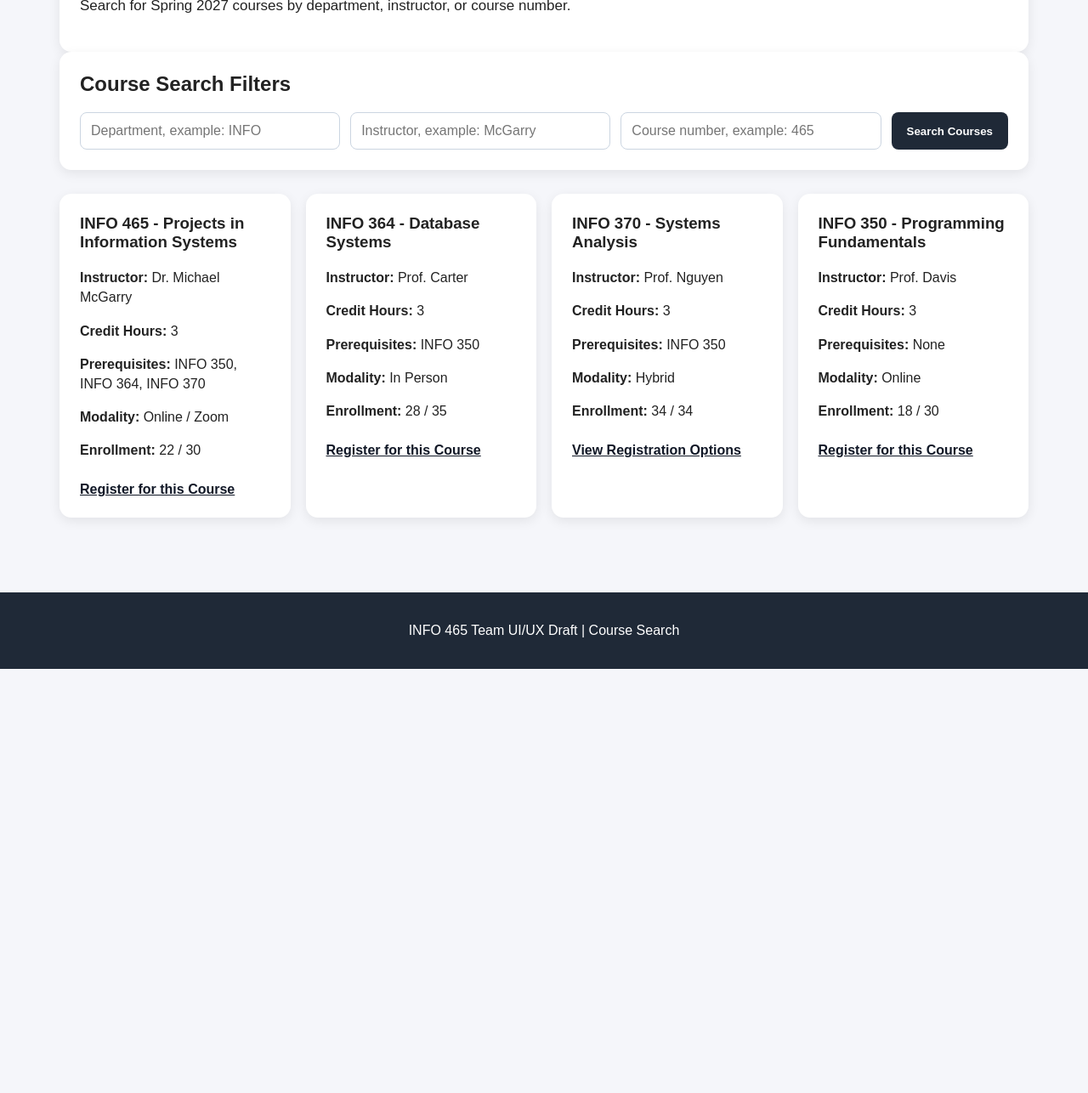
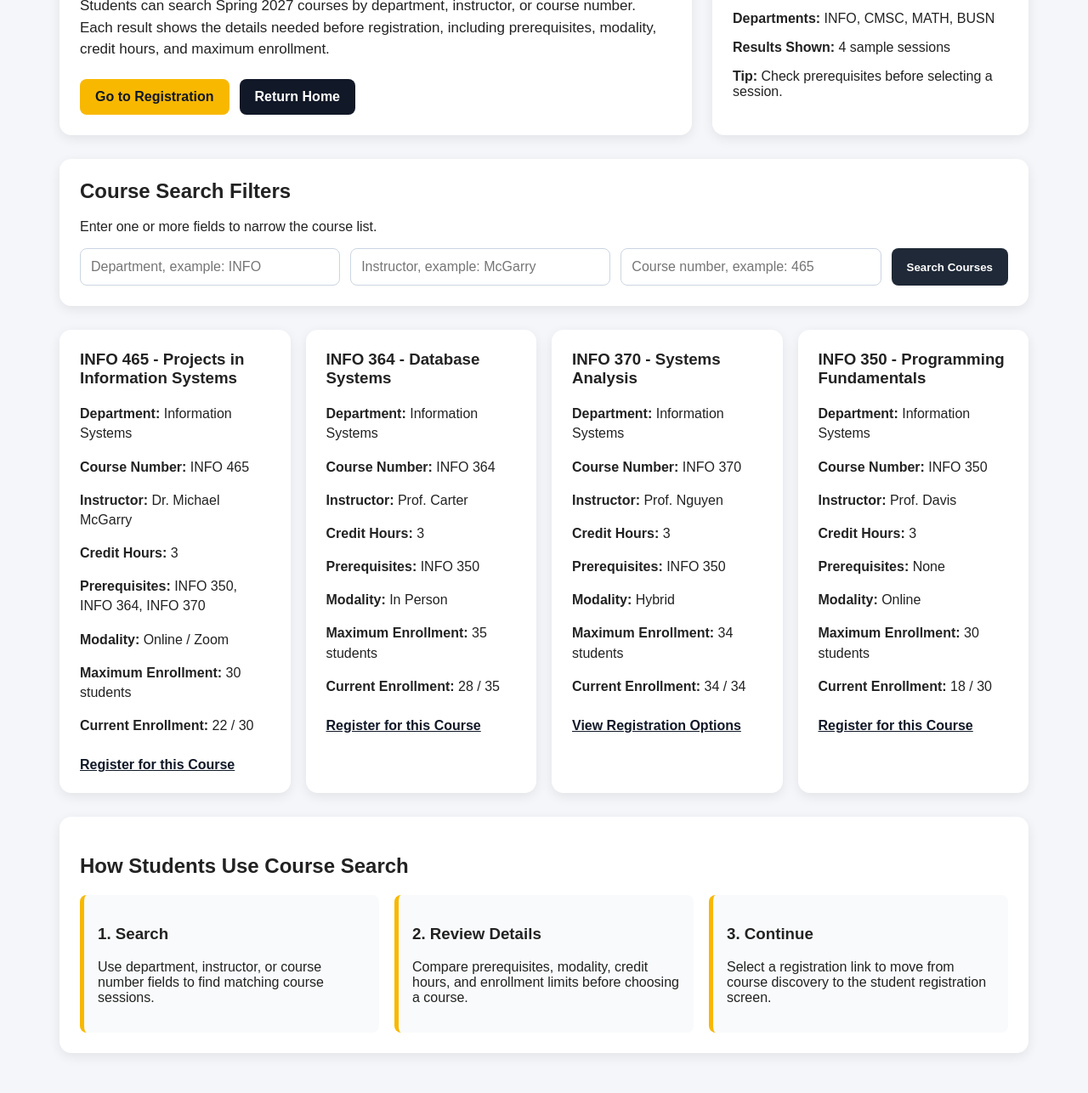
Before and after one commit to singh1563/INFO-465-Team-Project, a plain HTML site: page course_search.html in a window 1280 px wide. Shown: the part 267-1553 px from the top of the page at 85% size. Before the commit the page ends 1054 px from the top, so only its background shows below. Drawn offline with Linux system fonts and the light colour scheme.

Commit message:
Completed course search screen

```diff
--- a/course_search.html
+++ b/course_search.html
@@ -27,13 +27,33 @@
   </header>
 
   <main>
-    <section class="hero-text">
-      <h2>Search Available Courses</h2>
-      <p>Search for Spring 2027 courses by department, instructor, or course number.</p>
+    <section class="hero">
+      <div class="hero-text">
+        <h2>Search Available Courses</h2>
+        <p>
+          Students can search Spring 2027 courses by department, instructor, or course number.
+          Each result shows the details needed before registration, including prerequisites,
+          modality, credit hours, and maximum enrollment.
+        </p>
+
+        <div class="hero-actions">
+          <a class="primary-btn" href="registration.html">Go to Registration</a>
+          <a class="secondary-btn" href="index.html">Return Home</a>
+        </div>
+      </div>
+
+      <div class="status-card">
+        <h3>Search Status</h3>
+        <p><strong>Term:</strong> Spring 2027</p>
+        <p><strong>Departments:</strong> INFO, CMSC, MATH, BUSN</p>
+        <p><strong>Results Shown:</strong> 4 sample sessions</p>
+        <p><strong>Tip:</strong> Check prerequisites before selecting a session.</p>
+      </div>
     </section>
 
     <section class="quick-search">
       <h2>Course Search Filters</h2>
+      <p>Enter one or more fields to narrow the course list.</p>
 
       <form>
         <input type="text" placeholder="Department, example: INFO">
@@ -46,43 +66,76 @@
     <section class="feature-grid">
       <article class="feature-card">
         <h3>INFO 465 - Projects in Information Systems</h3>
+        <p><strong>Department:</strong> Information Systems</p>
+        <p><strong>Course Number:</strong> INFO 465</p>
         <p><strong>Instructor:</strong> Dr. Michael McGarry</p>
         <p><strong>Credit Hours:</strong> 3</p>
         <p><strong>Prerequisites:</strong> INFO 350, INFO 364, INFO 370</p>
         <p><strong>Modality:</strong> Online / Zoom</p>
-        <p><strong>Enrollment:</strong> 22 / 30</p>
+        <p><strong>Maximum Enrollment:</strong> 30 students</p>
+        <p><strong>Current Enrollment:</strong> 22 / 30</p>
         <a href="registration.html">Register for this Course</a>
       </article>
 
       <article class="feature-card">
         <h3>INFO 364 - Database Systems</h3>
+        <p><strong>Department:</strong> Information Systems</p>
+        <p><strong>Course Number:</strong> INFO 364</p>
         <p><strong>Instructor:</strong> Prof. Carter</p>
         <p><strong>Credit Hours:</strong> 3</p>
         <p><strong>Prerequisites:</strong> INFO 350</p>
         <p><strong>Modality:</strong> In Person</p>
-        <p><strong>Enrollment:</strong> 28 / 35</p>
+        <p><strong>Maximum Enrollment:</strong> 35 students</p>
+        <p><strong>Current Enrollment:</strong> 28 / 35</p>
         <a href="registration.html">Register for this Course</a>
       </article>
 
       <article class="feature-card">
         <h3>INFO 370 - Systems Analysis</h3>
+        <p><strong>Department:</strong> Information Systems</p>
+        <p><strong>Course Number:</strong> INFO 370</p>
         <p><strong>Instructor:</strong> Prof. Nguyen</p>
         <p><strong>Credit Hours:</strong> 3</p>
         <p><strong>Prerequisites:</strong> INFO 350</p>
         <p><strong>Modality:</strong> Hybrid</p>
-        <p><strong>Enrollment:</strong> 34 / 34</p>
+        <p><strong>Maximum Enrollment:</strong> 34 students</p>
+        <p><strong>Current Enrollment:</strong> 34 / 34</p>
         <a href="registration.html">View Registration Options</a>
       </article>
 
       <article class="feature-card">
         <h3>INFO 350 - Programming Fundamentals</h3>
+        <p><strong>Department:</strong> Information Systems</p>
+        <p><strong>Course Number:</strong> INFO 350</p>
         <p><strong>Instructor:</strong> Prof. Davis</p>
         <p><strong>Credit Hours:</strong> 3</p>
         <p><strong>Prerequisites:</strong> None</p>
         <p><strong>Modality:</strong> Online</p>
-        <p><strong>Enrollment:</strong> 18 / 30</p>
+        <p><strong>Maximum Enrollment:</strong> 30 students</p>
+        <p><strong>Current Enrollment:</strong> 18 / 30</p>
         <a href="registration.html">Register for this Course</a>
       </article>
+    </section>
+
+    <section class="task-section">
+      <h2>How Students Use Course Search</h2>
+
+      <div class="task-list">
+        <div>
+          <h3>1. Search</h3>
+          <p>Use department, instructor, or course number fields to find matching course sessions.</p>
+        </div>
+
+        <div>
+          <h3>2. Review Details</h3>
+          <p>Compare prerequisites, modality, credit hours, and enrollment limits before choosing a course.</p>
+        </div>
+
+        <div>
+          <h3>3. Continue</h3>
+          <p>Select a registration link to move from course discovery to the student registration screen.</p>
+        </div>
+      </div>
     </section>
   </main>
 
```
